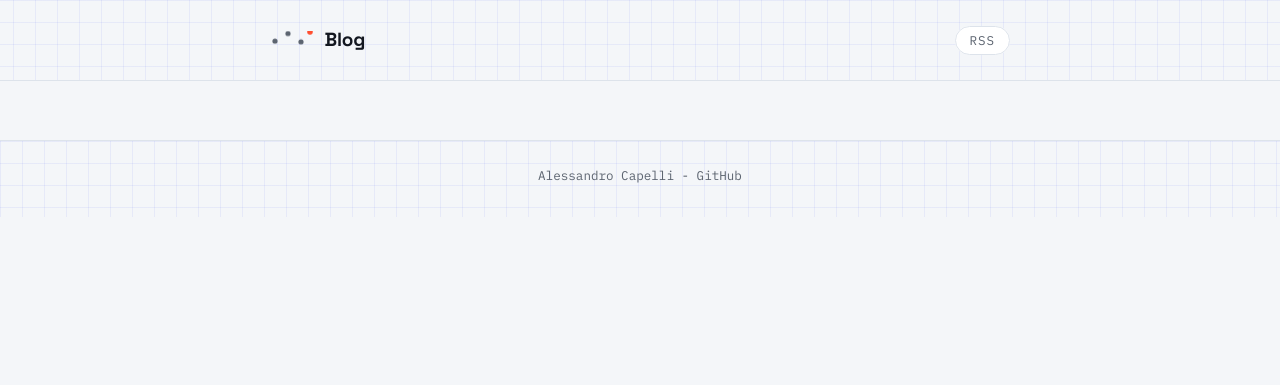
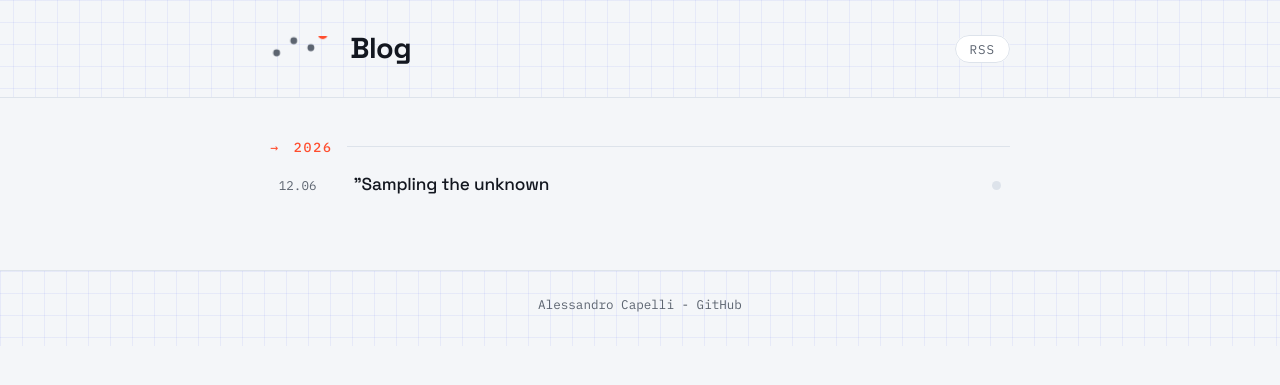
Before and after one commit to AlessandroCapelli/Blog, a Jekyll site: the page built from index.html, in a window 1280 px wide. Shown: the top 385 px of the page. Built offline with Jekyll 4.4.1, drawn with Linux system fonts in a browser that asks for light colours.

Commit message:
Update README

```diff
--- /dev/null
+++ b/_posts/2026-06-11-sampling-the-unknown.md
@@ -0,0 +1,7 @@
+---
+layout: post
+title: '"Sampling the unknown'
+date: 2026-06-12
+---
+
+Sampling the unknown.
--- a/assets/css/style.css
+++ b/assets/css/style.css
@@ -84,12 +84,12 @@ a:focus-visible {
 .site-title {
 	font-family: "Space Grotesk", system-ui, -apple-system, sans-serif;
 	font-weight: 700;
-	font-size: 1.12rem;
-	letter-spacing: -0.01em;
+	font-size: 1.7rem;
+	letter-spacing: -0.02em;
 	color: var(--ink);
 	display: inline-flex;
 	align-items: center;
-	gap: 0.6rem;
+	gap: 1.3rem;
 }
 
 .site-title:hover {
@@ -98,8 +98,8 @@ a:focus-visible {
 }
 
 .site-title .dots {
-	width: 44px;
-	height: 18px;
+	width: 58px;
+	height: 24px;
 }
 
 .site-title .dots circle {
@@ -413,12 +413,26 @@ hr {
 	}
 
 	50% {
-		transform: translateY(-3.5px);
+		transform: translateY(-6px);
+	}
+}
+
+@keyframes pulse-dot {
+
+	0%,
+	100% {
+		transform: translateY(0) scale(1);
+	}
+
+	50% {
+		transform: translateY(-6px) scale(1.35);
 	}
 }
 
 .site-title .dots circle {
-	animation: float-dot 2.8s ease-in-out infinite;
+	transform-box: fill-box;
+	transform-origin: center;
+	animation: float-dot 2.4s ease-in-out infinite;
 }
 
 .site-title .dots circle:nth-child(1) {
@@ -434,6 +448,7 @@ hr {
 }
 
 .site-title .dots circle:nth-child(4) {
+	animation-name: pulse-dot;
 	animation-delay: 1.05s;
 	animation-duration: 2.2s;
 }
```
Also changed, not shown: README.md.
